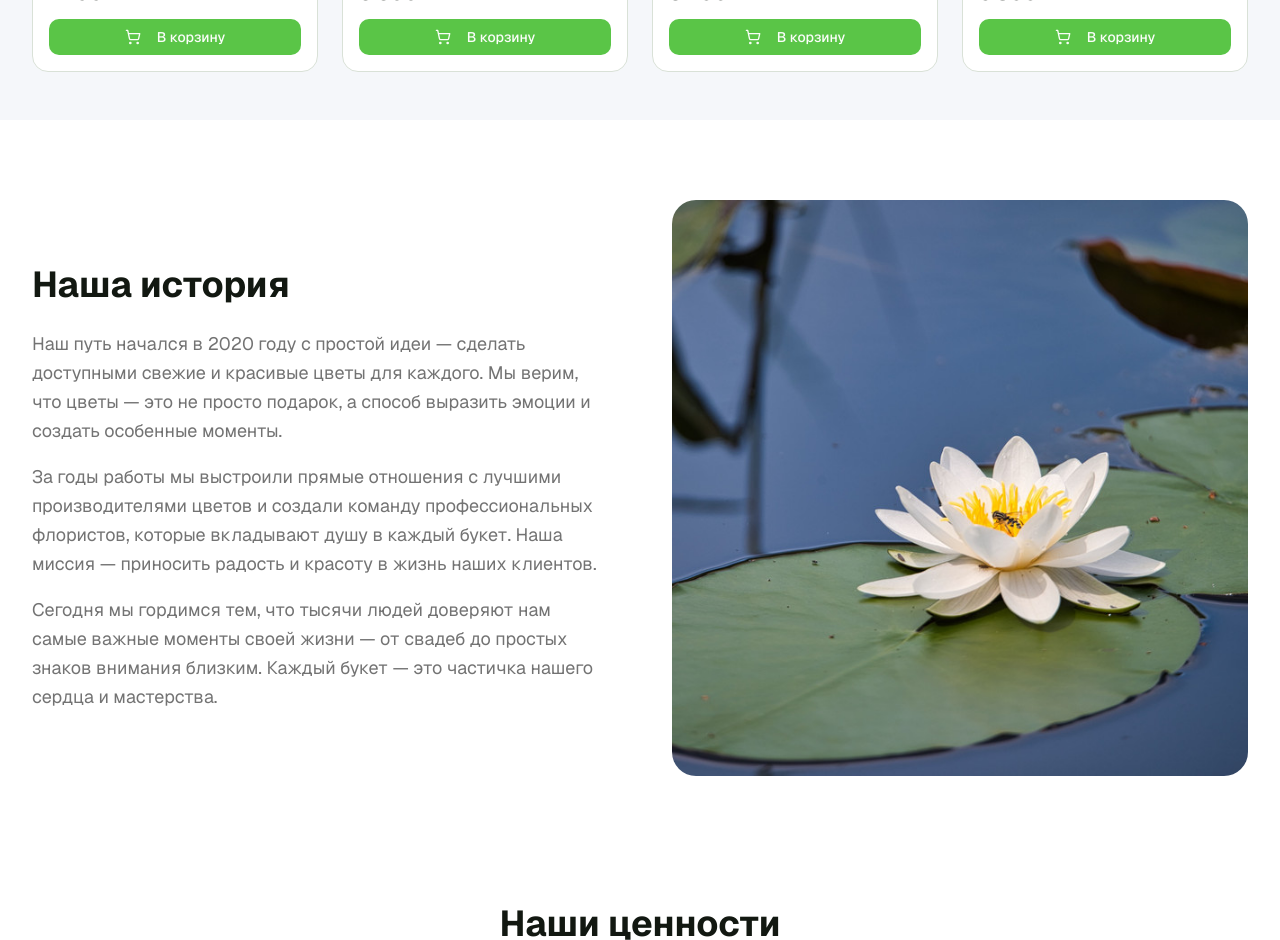
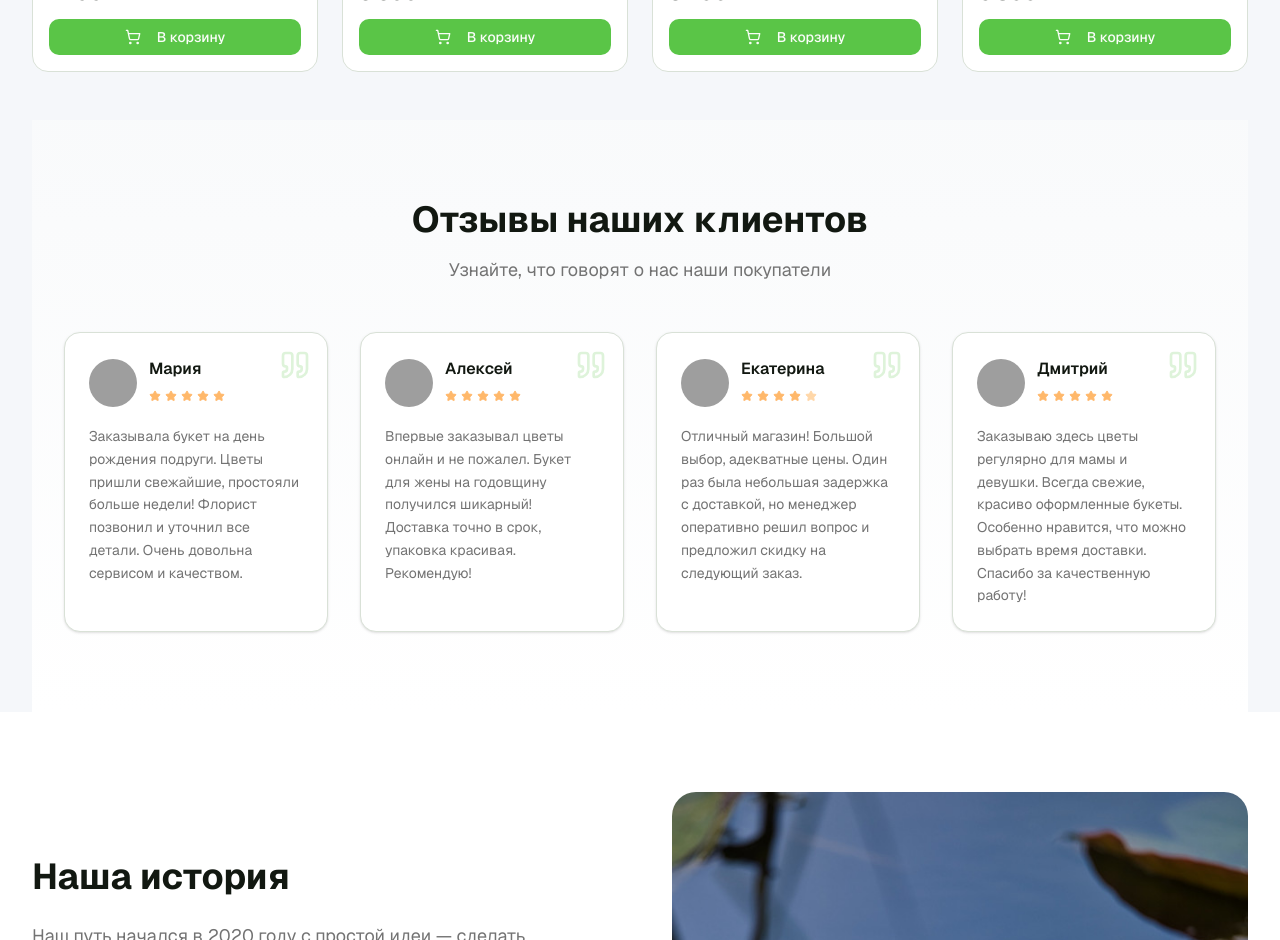
Before and after one commit to 18738721387118/zon, a Next.js app: page / in a window 1280 px wide. Shown: the part 1860-2800 px from the top of the page. Built offline with nearby package versions, Linux system fonts and the light colour scheme; no server answers; grey boxes are pictures that could not be loaded.

Commit message:
feat: testimonials section

```diff
--- a/src/components/pages/home/home-page.tsx
+++ b/src/components/pages/home/home-page.tsx
@@ -2,6 +2,7 @@ import { ProductCard } from '@/components/shared/product-card'
 
 import { ReviewsSection } from './about-us-section'
 import { HeroSection } from './hero-section'
+import { TestimonialsSection } from './testimonials-section'
 import { FLOWERS } from '@/data/flowers'
 
 export function Home() {
@@ -33,6 +34,8 @@ export function Home() {
         </div>
       </section>
 
+      <TestimonialsSection />
+
       <ReviewsSection />
     </>
   )
--- /dev/null
+++ b/src/components/pages/home/testimonials-section.tsx
@@ -0,0 +1,87 @@
+import { Quote } from 'lucide-react'
+
+import { Avatar, AvatarFallback, AvatarImage } from '@/components/shared/avatar'
+import { RatingStars } from '@/components/shared/rating-stars'
+
+interface Testimonial {
+  name: string
+  rating: number
+  review: string
+  avatar?: string
+}
+
+const TESTIMONIALS: Testimonial[] = [
+  {
+    name: 'Мария',
+    rating: 5,
+    review:
+      'Заказывала букет на день рождения подруги. Цветы пришли свежайшие, простояли больше недели! Флорист позвонил и уточнил все детали. Очень довольна сервисом и качеством.',
+    avatar: 'https://api.dicebear.com/7.x/avataaars/svg?seed=Maria',
+  },
+  {
+    name: 'Алексей',
+    rating: 5,
+    review:
+      'Впервые заказывал цветы онлайн и не пожалел. Букет для жены на годовщину получился шикарный! Доставка точно в срок, упаковка красивая. Рекомендую!',
+    avatar: 'https://api.dicebear.com/7.x/avataaars/svg?seed=Alexey',
+  },
+  {
+    name: 'Екатерина',
+    rating: 4.5,
+    review:
+      'Отличный магазин! Большой выбор, адекватные цены. Один раз была небольшая задержка с доставкой, но менеджер оперативно решил вопрос и предложил скидку на следующий заказ.',
+    avatar: 'https://api.dicebear.com/7.x/avataaars/svg?seed=Ekaterina',
+  },
+  {
+    name: 'Дмитрий',
+    rating: 5,
+    review:
+      'Заказываю здесь цветы регулярно для мамы и девушки. Всегда свежие, красиво оформленные букеты. Особенно нравится, что можно выбрать время доставки. Спасибо за качественную работу!',
+    avatar: 'https://api.dicebear.com/7.x/avataaars/svg?seed=Dmitry',
+  },
+]
+
+export function TestimonialsSection() {
+  return (
+    <section className='bg-linear-to-b from-gray-50 to-white py-20'>
+      <div className='mx-auto max-w-7xl px-4 sm:px-6 lg:px-8'>
+        <div className='mb-12 text-center'>
+          <h2 className='mb-4 text-4xl font-bold'>Отзывы наших клиентов</h2>
+          <p className='text-muted-foreground text-lg'>
+            Узнайте, что говорят о нас наши покупатели
+          </p>
+        </div>
+
+        <div className='grid gap-8 md:grid-cols-2 lg:grid-cols-4'>
+          {TESTIMONIALS.map((testimonial, index) => (
+            <div
+              key={index}
+              className='relative rounded-2xl border bg-white p-6 shadow-sm transition-all hover:shadow-md'
+            >
+              <div className='text-primary/20 absolute top-4 right-4'>
+                <Quote className='h-8 w-8' />
+              </div>
+
+              <div className='mb-4 flex items-center gap-3'>
+                <Avatar className='h-12 w-12'>
+                  <AvatarImage src={testimonial.avatar} alt={testimonial.name} />
+                  <AvatarFallback>{testimonial.name.charAt(0)}</AvatarFallback>
+                </Avatar>
+                <div>
+                  <h3 className='font-semibold'>{testimonial.name}</h3>
+                  <div className='mt-1'>
+                    <RatingStars rating={testimonial.rating} size='sm' showLabel={false} />
+                  </div>
+                </div>
+              </div>
+
+              <p className='text-muted-foreground text-sm leading-relaxed'>
+                {testimonial.review}
+              </p>
+            </div>
+          ))}
+        </div>
+      </div>
+    </section>
+  )
+}
```
